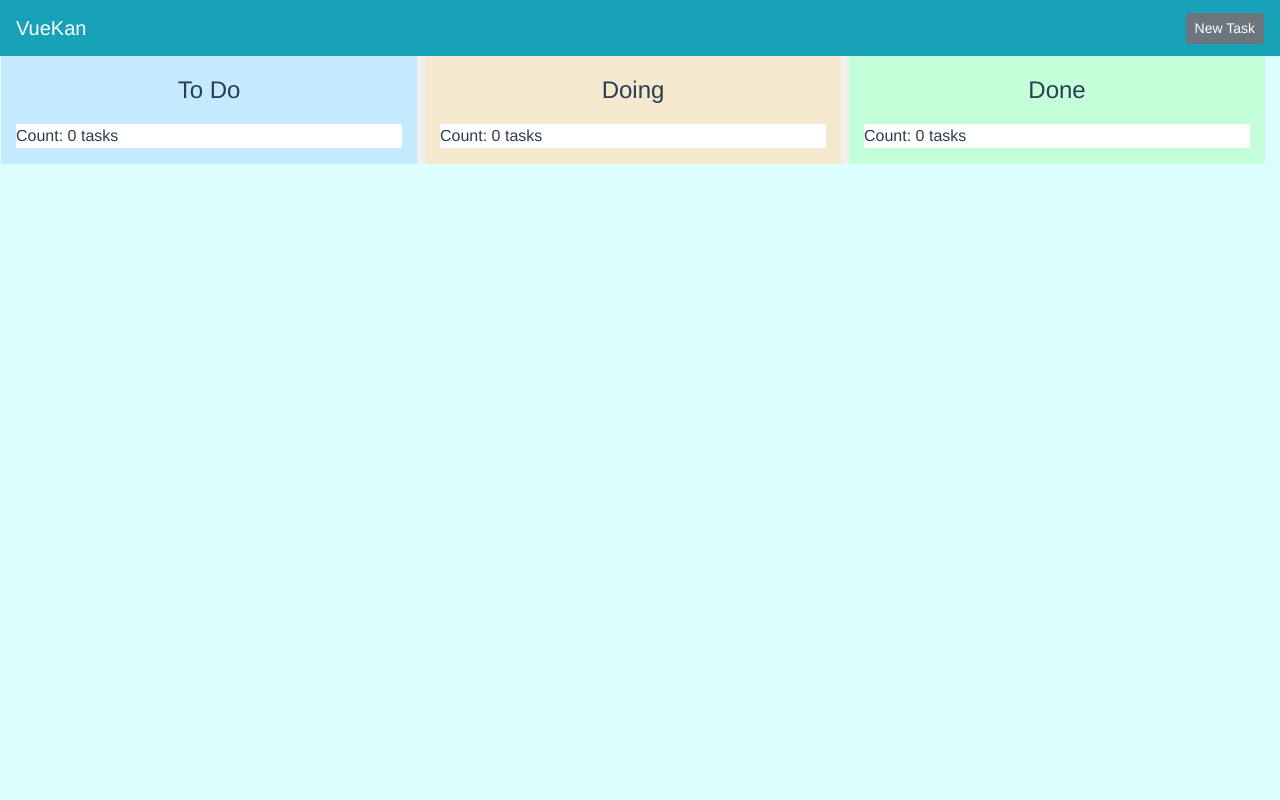
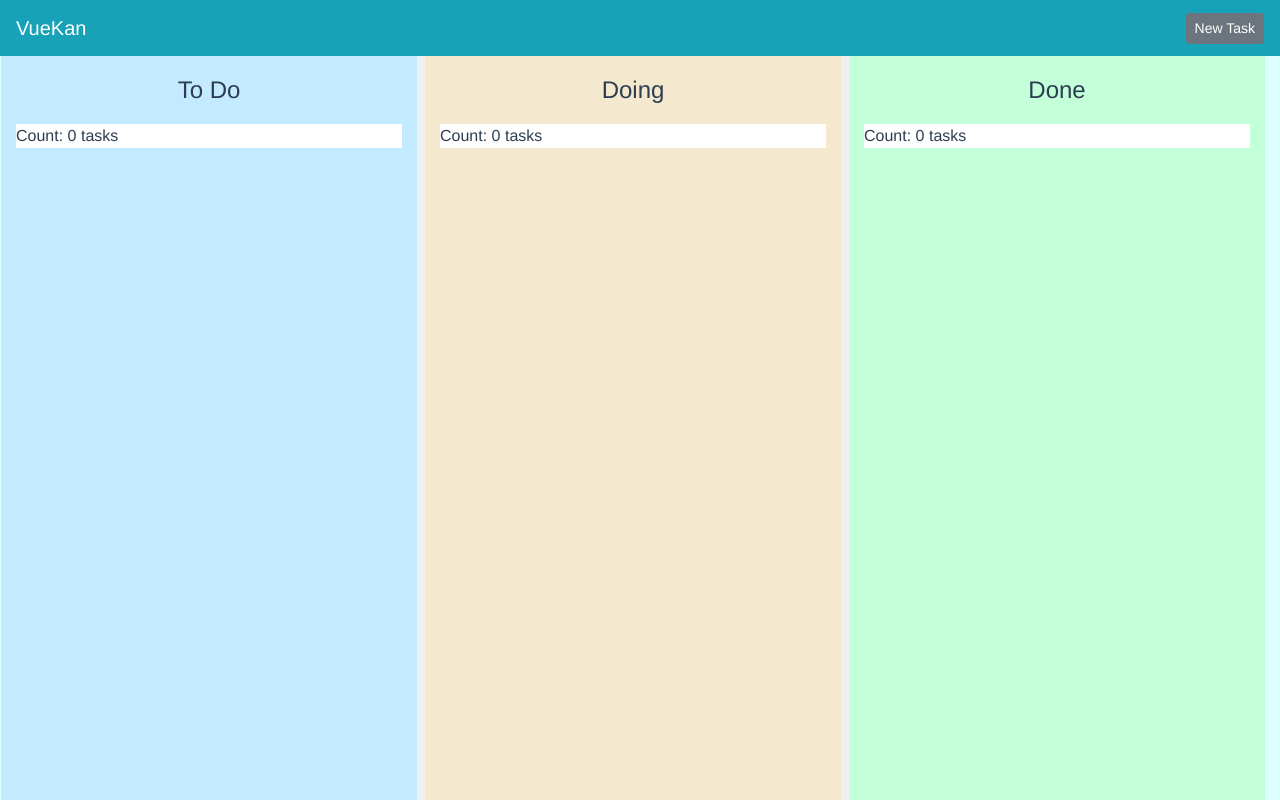
Before and after one commit to hakuamesan/VueKan, a Vue app: page / in a window 1280 px wide. Shown: the top 800 px of the page. Built offline with nearby package versions, Linux system fonts and the light colour scheme.

Commit message:
add scrollbar to each task columns

```diff
--- a/src/components/Board.vue
+++ b/src/components/Board.vue
@@ -31,14 +31,29 @@ html, body, #myboard {
 }
 #todo{
   background-color: rgba(186,225,255,.7);
+  overflow-y: auto;
+  float: left;
+  height: 900px;
+  width: 33%;
+  box-sizing: border-box;
 }
 
 #doing{
   background-color: rgba(255,223,186,.7);
+  overflow-y: auto;
+  float: left;
+  height: 900px;
+  width: 33%;
+  box-sizing: border-box;
 }
 
 #done{
   background-color: rgba(186,255,201,.7);
+  overflow-y: auto;
+  float: left;
+  height: 900px;
+  width: 33%;
+  box-sizing: border-box;
 }
 
 .col-sm, .row, .column {
```
